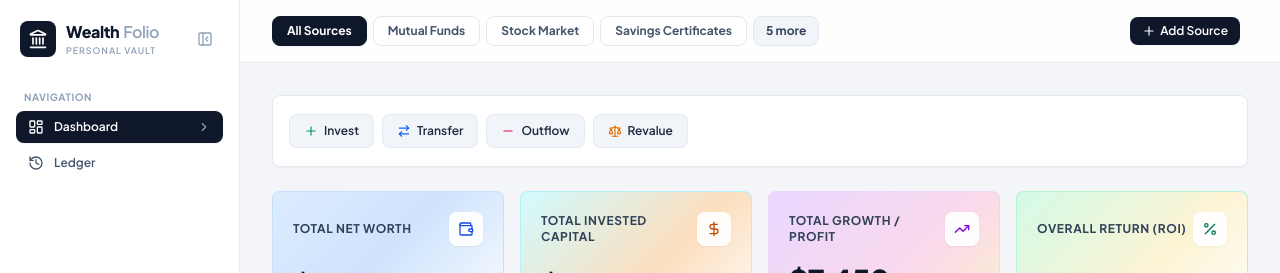
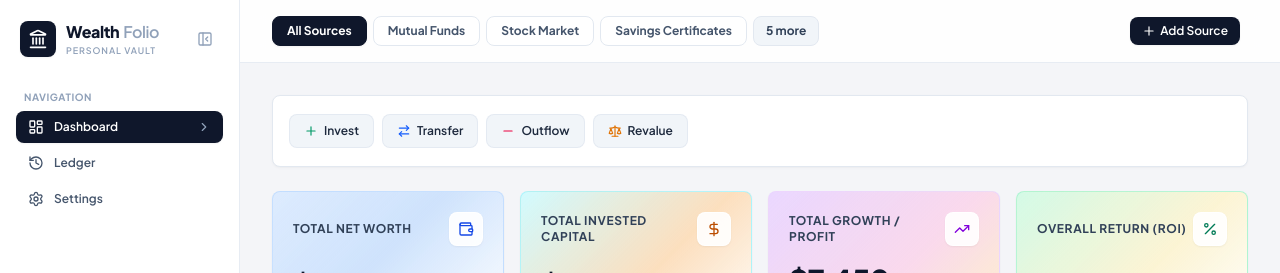
Before and after one commit to HuzaifaInshal/wealth-folio, a React (Vite) app: page / in a window 1280 px wide. Shown: the top 273 px of the page. Built offline with nearby package versions, Linux system fonts and the light colour scheme.

Commit message:
Add Settings navigation tab to Sidebar and state router

```diff
--- a/src/components/Sidebar.tsx
+++ b/src/components/Sidebar.tsx
@@ -9,6 +9,7 @@ import {
   Landmark,
   LayoutDashboard,
   History,
+  Settings,
   Sun,
   Moon,
   ShieldCheck,
@@ -19,8 +20,8 @@ import {
 } from 'lucide-react';
 
 interface SidebarProps {
-  activeTab: 'dashboard' | 'ledger';
-  setActiveTab: (tab: 'dashboard' | 'ledger') => void;
+  activeTab: 'dashboard' | 'ledger' | 'settings';
+  setActiveTab: (tab: 'dashboard' | 'ledger' | 'settings') => void;
   isCollapsed: boolean;
   onToggleCollapse: () => void;
   isMobileOpen?: boolean;
@@ -126,16 +127,38 @@ export default function Sidebar({
               if (onCloseMobile) onCloseMobile();
             }}
             title="Ledger Activity"
-            className={`w-full flex items-center ${isCollapsed ? 'justify-center' : 'justify-between'} px-3 py-2 rounded-lg text-xs font-semibold transition-all cursor-pointer ${activeTab === 'ledger'
+            className={`w-full flex items-center ${isCollapsed ? 'justify-center' : 'justify-between'} px-3 py-2 rounded-lg text-xs font-semibold transition-all cursor-pointer ${
+              activeTab === 'ledger'
                 ? 'bg-slate-900 text-white dark:bg-purple-600/20 dark:text-purple-400 dark:border dark:border-purple-500/30 shadow-xs'
                 : 'text-slate-600 hover:bg-slate-100 hover:text-slate-900 dark:text-slate-400 dark:hover:bg-slate-800/60 dark:hover:text-slate-200'
-              }`}
+            }`}
           >
             <div className="flex items-center space-x-2.5">
               <History className="w-4 h-4 shrink-0" />
               {!isCollapsed && <span>Ledger</span>}
             </div>
             {!isCollapsed && activeTab === 'ledger' && (
+              <ChevronRight className="w-3.5 h-3.5 text-slate-400 dark:text-purple-400" />
+            )}
+          </button>
+
+          <button
+            onClick={() => {
+              setActiveTab('settings');
+              if (onCloseMobile) onCloseMobile();
+            }}
+            title="Google Sheets & Account Settings"
+            className={`w-full flex items-center ${isCollapsed ? 'justify-center' : 'justify-between'} px-3 py-2 rounded-lg text-xs font-semibold transition-all cursor-pointer ${
+              activeTab === 'settings'
+                ? 'bg-slate-900 text-white dark:bg-purple-600/20 dark:text-purple-400 dark:border dark:border-purple-500/30 shadow-xs'
+                : 'text-slate-600 hover:bg-slate-100 hover:text-slate-900 dark:text-slate-400 dark:hover:bg-slate-800/60 dark:hover:text-slate-200'
+            }`}
+          >
+            <div className="flex items-center space-x-2.5">
+              <Settings className="w-4 h-4 shrink-0" />
+              {!isCollapsed && <span>Settings</span>}
+            </div>
+            {!isCollapsed && activeTab === 'settings' && (
               <ChevronRight className="w-3.5 h-3.5 text-slate-400 dark:text-purple-400" />
             )}
           </button>
```
